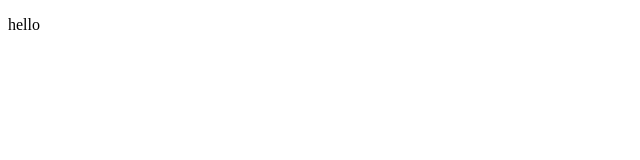
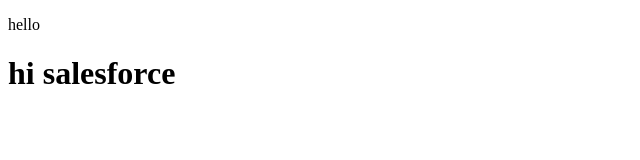
Before and after one commit to dilekArslan/team7project1, a plain HTML site: page index.html in a window 1280 px wide. Shown: the whole page, without its empty margins (0-640 px from the left). Drawn offline with Linux system fonts and the light colour scheme.

Commit message:
first commit

```diff
--- a/index.html
+++ b/index.html
@@ -8,5 +8,6 @@
 </head>
 <body>
    <P>hello</P>
+   <h1>hi salesforce</h1>
 </body>
 </html>
```
